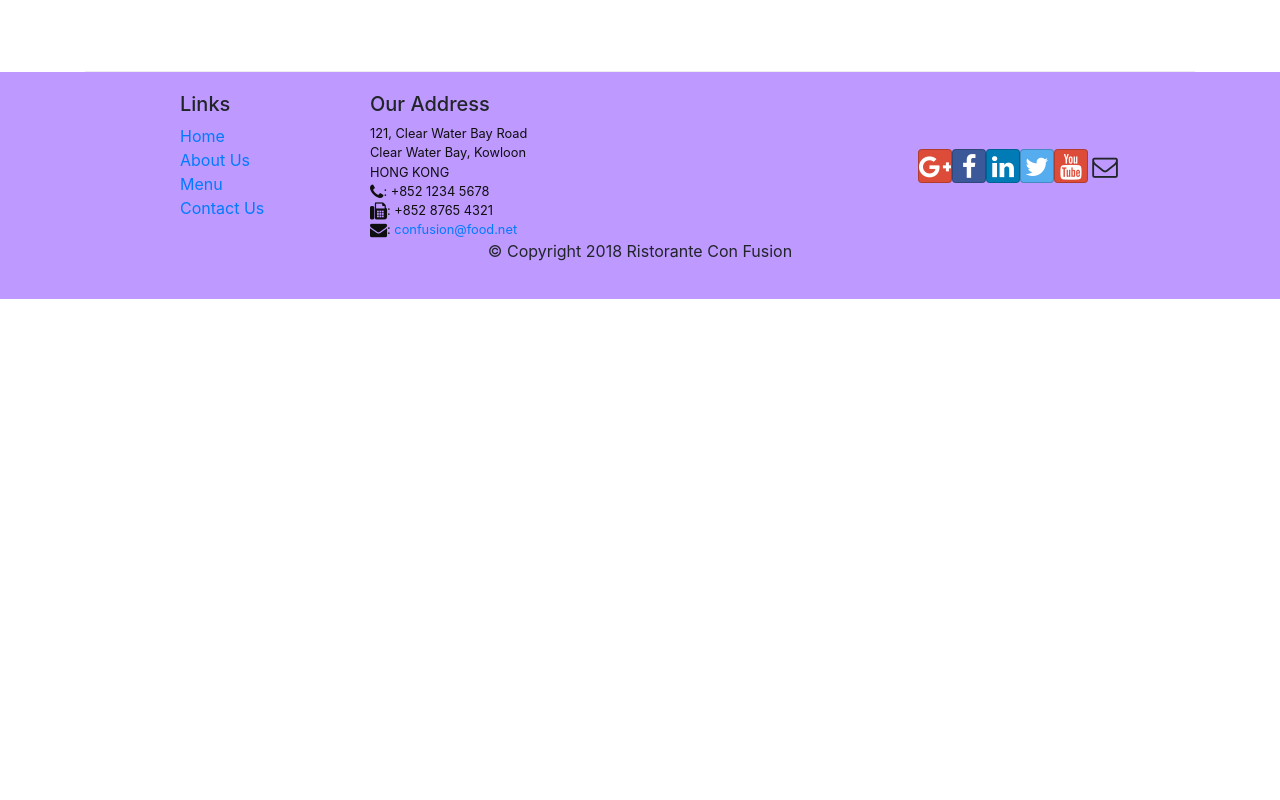
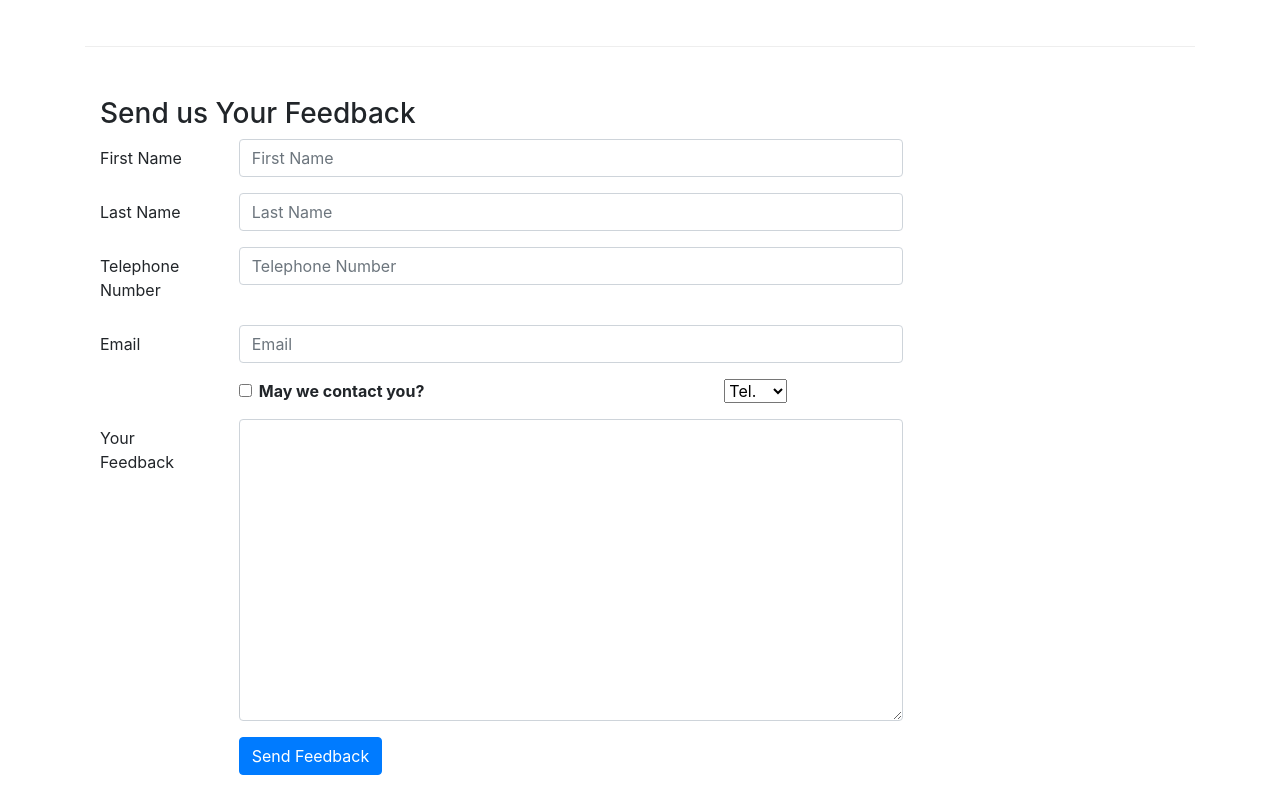
Before and after one commit to UralGuru/Bootstrap, a React (Create React App) app in the folder confusion/: page /contactus in a window 1280 px wide. Shown: the part 660-1460 px from the top of the page. Before the commit the page ends 959 px from the top, so only its background shows below. Built offline with nearby package versions, Linux system fonts and the light colour scheme.

Commit message:
Controlled Forms

```diff
--- a/confusion/src/components/ContactComponent.js
+++ b/confusion/src/components/ContactComponent.js
@@ -1,20 +1,50 @@
-import React from 'react';
-import { Breadcrumb, BreadcrumbItem } from 'reactstrap';
-import { Link } from 'react-router-dom';
+import React,{Component} from 'react';
+import {Breadcrumb, BreadcrumbItem,Button,Form,FormGroup,Label,Input,Col} from 'reactstrap'
+import {Link} from 'react-router-dom'
 
-function Contact(props) {
-    return(
+class Contact extends Component {
+
+    constructor(props)
+    {
+        super(props);
+        this.state={
+            firstname:'',
+            lastname:'',
+            telnum:'',
+            email:'',
+            agree:false,
+            contactType:'Tel.',
+            message:''
+        }
+    }
+
+    handleInputChange=(event)=>
+    {
+        const target = event.target;
+        const value = target.type === 'checkbox'?target.checked:target.value;
+        const name=target.name;
+        this.setState({[name]:value})
+    }
+    handleSubmit=(event)=>
+    {
+        console.log("Current State is: "+JSON.stringify(this.state))
+        alert("Current State is: "+JSON.stringify(this.state))
+        event.preventDefault();
+    }
+
+    render() {
+        return (
             <div className="container">
                 <div className="row">
                     <Breadcrumb>
-                    <BreadcrumbItem><Link to="/home">Home</Link></BreadcrumbItem>
+                        <BreadcrumbItem><Link to='/home'>Home</Link></BreadcrumbItem>
                         <BreadcrumbItem active>Contact Us</BreadcrumbItem>
                     </Breadcrumb>
                     <div className="col-12">
                         <h3>Contact Us</h3>
-                    <hr />
                     </div>
                 </div>
+
                 <div className="row row-content">
                     <div className="col-12">
                         <h3>Location Information</h3>
@@ -41,8 +71,84 @@
                         </div>
                     </div>
                 </div>
+                <div className="row row-content">
+                    <div className="col-12">
+                        <h3>Send us Your Feedback</h3>
                     </div>
+                    <div className="col-12 col-md-9">
+                        <Form onSubmit={this.handleSubmit} onChange={this.handleInputChange}>
+                            <FormGroup row>
+                                <Label htmlFor="firstname" md={2}>First Name</Label>
+                                <Col md={10}>
+                                    <Input type="text" id="firstname" name="firstname"
+                                           placeholder="First Name" value={this.state.firstname} required/>
+
+                                </Col>
+                            </FormGroup>
+                            <FormGroup row>
+                                <Label htmlFor="lastname" md={2}>Last Name</Label>
+                                <Col md={10}>
+                                    <Input type="text" id="lastname" name="lastname"
+                                           placeholder="Last Name" value={this.state.lastname} required />
+                                </Col>
+                            </FormGroup>
+                            <FormGroup row>
+                                <Label htmlFor="telnum" md={2}>Telephone Number</Label>
+                                <Col md={10}>
+                                    <Input type="text" id="telnum" name="telnum"
+                                           placeholder="Telephone Number" value={this.state.telnum} />
+                                </Col>
+                            </FormGroup>
+                            <FormGroup row>
+                                <Label htmlFor="email" md={2}>Email</Label>
+                                <Col md={10}>
+                                    <Input type="email" id="email" name="email"
+                                           placeholder="Email" value={this.state.email} />
+                                </Col>
+                            </FormGroup>
+                            <FormGroup row>
+                                <Col md={{size:6, offset:2}}>
+                                    <FormGroup check>
+                                        <Label check>
+                                            <Input type="checkbox" name="agree"
+                                                   checked={this.state.agree}/>{' '}
+                                            <strong>May we contact you?</strong>
+                                        </Label>
+                                    </FormGroup>
+                                </Col>
+                                <Col md={{size:3, offset:1}}>
+                                    <Input type="select" name="contactType"
+                                           vlaue={this.state.contactType}>
+                                        <option>Tel.</option>
+                                        <option>Email</option>
+                                    </Input>
+                                </Col>
+                            </FormGroup>
+                            <FormGroup row>
+                                <Label htmlFor="message" md={2}>Your Feedback</Label>
+                                <Col md={10}>
+                                    <Input type="textarea" id="message" name="message"
+                                           rows="12" value={this.state.message} />
+                                </Col>
+                            </FormGroup>
+                            <FormGroup row>
+                                <Col md={{size:10,offset:2}}>
+                                    <Button type="submit" color="primary">
+                                        Send Feedback
+                                    </Button>
+
+                                </Col>
+
+                            </FormGroup>
+
+                        </Form>
+
+                    </div>
+                </div>
+            </div>
+
         );
+    }
 }
 
 export default Contact;
```
Lines whose indentation alone changed are shown as unchanged.
